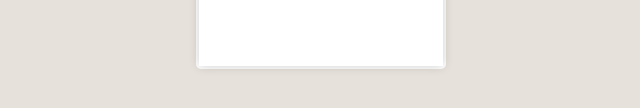
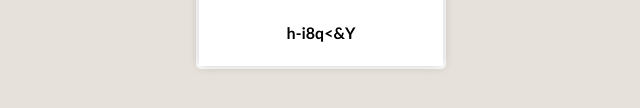
Before and after one commit to ilyabakhlin/password-generator, a plain HTML site: page public/index.html in a window 1280 px wide. Both pictures are taken after a click on the button "Generate Password". Shown: the part 246-354 px from the top of the page, 319-959 px from the left. Drawn offline with Linux system fonts and the light colour scheme; files whose address does not match are found by name.

Commit message:
Fixing the JavaScript execution.

```diff
--- a/public/index.html
+++ b/public/index.html
@@ -90,12 +90,12 @@
                             break;
                     }
                 }
-                window.document.querySelectorAll("p")[1].textContent = password.join("");
+                window.document.querySelector("p").textContent = password.join("");
             });
         });
 
 
-        window.document.querySelectorAll("p")[1].addEventListener("click", (event) => {
+        window.document.querySelector("p").addEventListener("click", (event) => {
             if (event.target.textContent.length > 0) {
                 /* Copy the text inside the text field */
                 navigator.clipboard.writeText(event.target.textContent);
```
